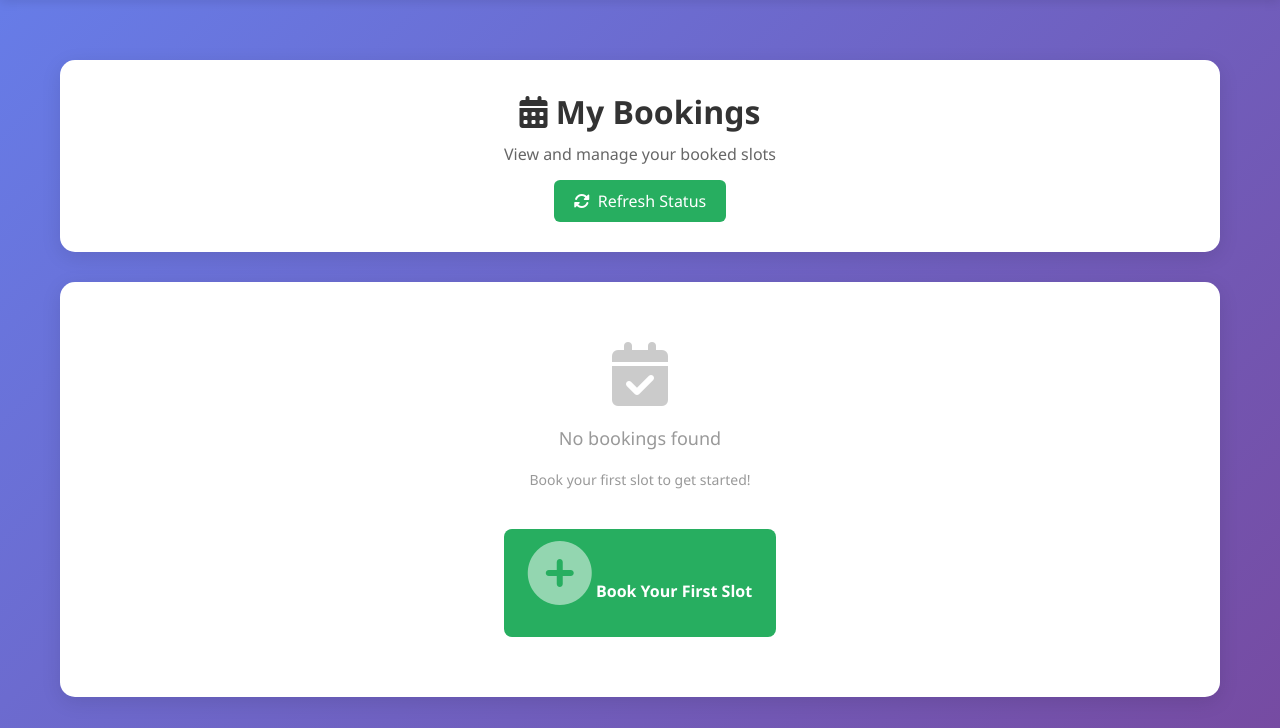
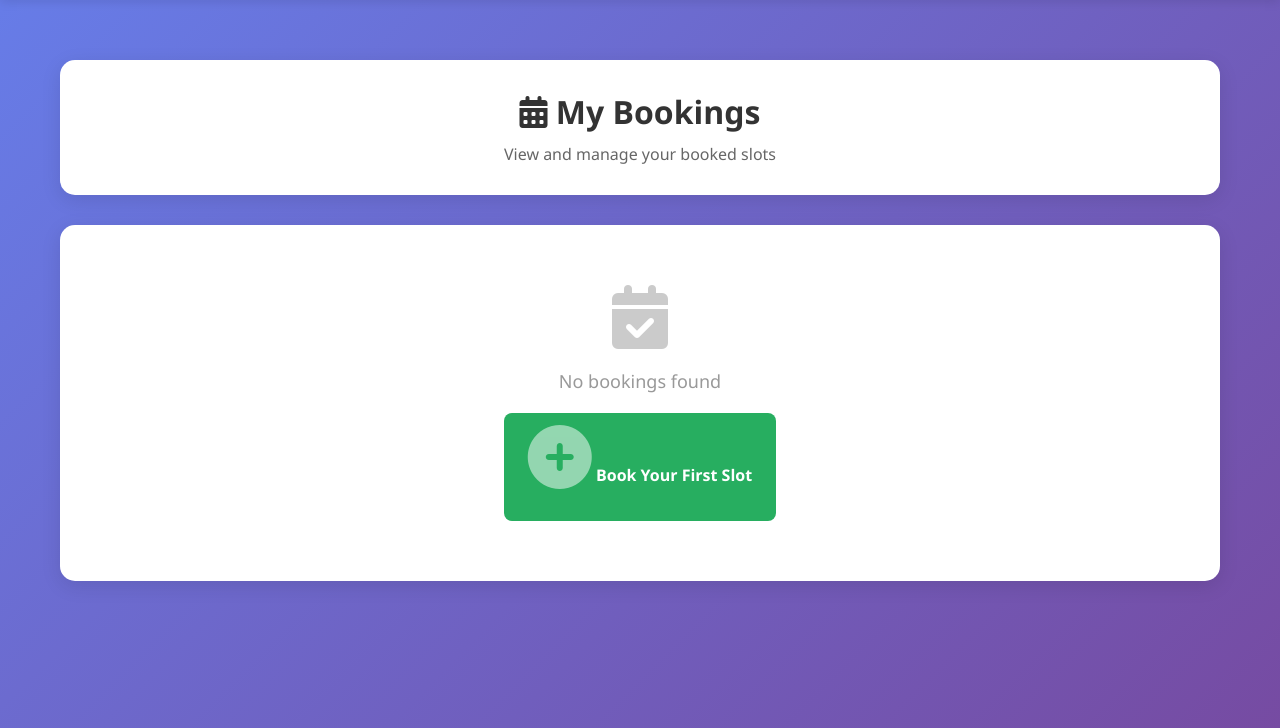
Before and after one commit to neven-mathew/sportscentre, a Flask app: template templates/mybookings.html in a window 1280 px wide. Shown: the part 72-800 px from the top of the page. Run offline with Flask 3, Linux system fonts and the light colour scheme; the template is opened without the code that fills it, so the values that code supplies are empty.

Commit message:
Update mybookings.html

```diff
--- a/templates/mybookings.html
+++ b/templates/mybookings.html
@@ -89,27 +89,8 @@
         .header p {
             color: #666;
             font-size: 16px;
-            margin-bottom: 15px;
         }
 
-        .refresh-btn {
-            background: #27ae60;
-            color: white;
-            padding: 10px 20px;
-            border-radius: 6px;
-            text-decoration: none;
-            display: inline-flex;
-            align-items: center;
-            gap: 8px;
-            transition: all 0.3s;
-        }
-
-        .refresh-btn:hover {
-            background: #219653;
-            transform: translateY(-2px);
-        }
-
-        /* Table Styles */
         .bookings-table-wrapper {
             background: white;
             border-radius: 15px;
@@ -141,28 +122,24 @@
             background: #f8f9fa;
         }
 
-        /* Badge Styles */
         .badge {
             display: inline-block;
-            padding: 5px 12px;
+            padding: 4px 12px;
             border-radius: 20px;
             font-size: 12px;
             font-weight: 600;
         }
 
+        .badge-pending {
+            background: #fff3cd;
+            color: #856404;
+        }
+
         .badge-confirmed {
             background: #d4edda;
             color: #155724;
-            border: 1px solid #c3e6cb;
         }
 
-        .badge-pending {
-            background: #fff3cd;
-            color: #856404;
-            border: 1px solid #ffeeba;
-        }
-
-        /* Button Styles */
         .cancel-btn {
             background: #dc3545;
             color: white;
@@ -174,8 +151,6 @@
             align-items: center;
             gap: 5px;
             transition: all 0.3s;
-            border: none;
-            cursor: pointer;
         }
 
         .cancel-btn:hover {
@@ -222,7 +197,6 @@
             transform: translateY(-2px);
         }
 
-        /* Alert Messages */
         .alert {
             position: fixed;
             top: 20px;
@@ -309,12 +283,8 @@
         <div class="header">
             <h1><i class="fas fa-calendar-alt"></i> My Bookings</h1>
             <p>View and manage your booked slots</p>
-            <a href="/mybookings" class="refresh-btn">
-                <i class="fas fa-sync-alt"></i> Refresh Status
-            </a>
         </div>
 
-        <!-- Bookings Table -->
         <div class="bookings-table-wrapper">
             {% if bookings %}
             <table class="booking-table">
@@ -340,24 +310,28 @@
                         <td>{{ booking[4] }}</td>
                         <td>{{ booking[5] }}</td>
                         <td>
-                            {% if booking[6] == 'confirmed' %}
-                                <span class="badge badge-confirmed">
-                                    <i class="fas fa-check-circle"></i> Confirmed
-                                </span>
+                            {% if status_exists and booking|length > 6 %}
+                                {% if booking[6] == 'confirmed' %}
+                                    <span class="badge badge-confirmed"><i class="fas fa-check-circle"></i> Confirmed</span>
+                                {% else %}
+                                    <span class="badge badge-pending"><i class="fas fa-clock"></i> Pending</span>
+                                {% endif %}
                             {% else %}
-                                <span class="badge badge-pending">
-                                    <i class="fas fa-clock"></i> Pending Approval
-                                </span>
+                                <span class="badge badge-confirmed"><i class="fas fa-check-circle"></i> Confirmed</span>
                             {% endif %}
                         </td>
                         <td>
-                            {% if booking[6] == 'confirmed' %}
-                                <a href="/cancelpage/{{ booking[0] }}" class="cancel-btn" onclick="return confirm('⚠️ WARNING: Are you sure you want to cancel this booking?\n\nThis action cannot be undone!')">
+                            {% if status_exists and booking|length > 6 and booking[6] == 'confirmed' %}
+                                <a href="/cancelpage/{{ booking[0] }}" class="cancel-btn" onclick="return confirm('Are you sure you want to cancel this booking?')">
+                                    <i class="fas fa-trash"></i> Cancel
+                                </a>
+                            {% elif not status_exists %}
+                                <a href="/cancelpage/{{ booking[0] }}" class="cancel-btn" onclick="return confirm('Are you sure you want to cancel this booking?')">
                                     <i class="fas fa-trash"></i> Cancel
                                 </a>
                             {% else %}
-                                <span class="cancel-btn disabled" style="background: #ffc107; color: #856404; cursor: wait;">
-                                    <i class="fas fa-hourglass-half"></i> Awaiting
+                                <span class="cancel-btn disabled" style="background: #6c757d; cursor: not-allowed;">
+                                    <i class="fas fa-clock"></i> Pending
                                 </span>
                             {% endif %}
                         </td>
@@ -369,8 +343,7 @@
             <div class="empty-state">
                 <i class="fas fa-calendar-check"></i>
                 <p>No bookings found</p>
-                <p style="font-size: 14px; margin-top: 10px;">Book your first slot to get started!</p>
-                <a href="/booking" class="btn-book-now" style="margin-top: 20px; display: inline-block;">
+                <a href="/booking" class="btn-book-now">
                     <i class="fas fa-plus-circle"></i> Book Your First Slot
                 </a>
             </div>
@@ -388,16 +361,6 @@
                 setTimeout(() => alert.remove(), 500);
             });
         }, 5000);
-
-        // Auto-refresh page every 15 seconds to check for status updates
-        let refreshInterval = setInterval(function() {
-            location.reload();
-        }, 15000);
-
-        // Clear interval on page unload
-        window.addEventListener('beforeunload', function() {
-            clearInterval(refreshInterval);
-        });
     </script>
 </body>
 </html>
```
